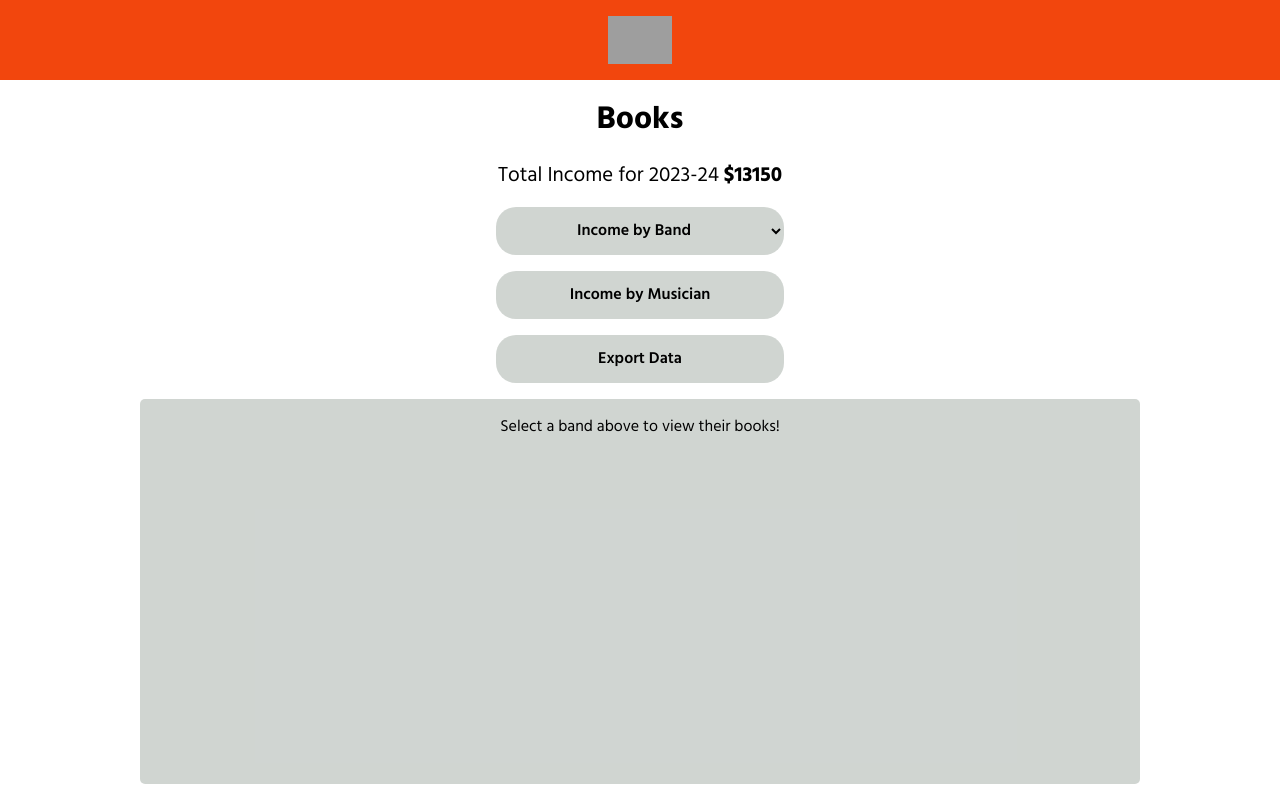
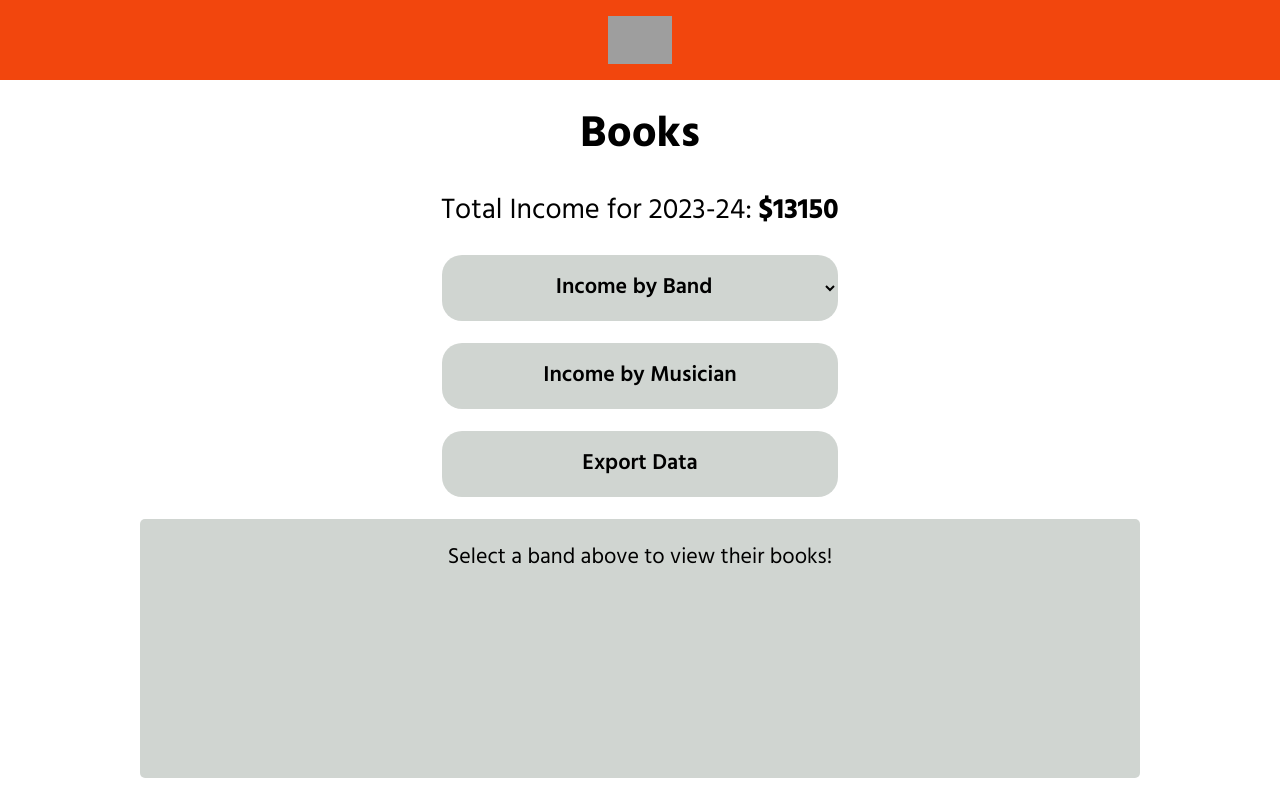
Before and after one commit to RickV85/gig-boss-interview, a React (Vite) app: page / in a window 1280 px wide. Built offline with nearby package versions, Linux system fonts and the light colour scheme; grey boxes are pictures that could not be loaded; the HTML template or start-up script is replaced by a standard one.

Commit message:
Scale up html font sizes on all break points

```diff
--- a/src/components/Books/Books.css
+++ b/src/components/Books/Books.css
@@ -79,9 +79,9 @@ main {
 .income-display-members {
   display: flex;
   flex-direction: column;
-  justify-content: center;
+  justify-content: flex-start;
   gap: 0.2rem;
   height: 100%;
-  margin: auto;
+  margin: 1rem auto;
   font-size: 1.1rem;
 }
--- a/src/components/TotalIncome/TotalIncome.jsx
+++ b/src/components/TotalIncome/TotalIncome.jsx
@@ -3,7 +3,7 @@ import PropTypes from "prop-types";
 export default function TotalIncome({ total }) {
   return (
     <div className="total-income-div">
-      <h2 className="total-income">Total Income for 2023-24</h2>
+      <h2 className="total-income">Total Income for 2023-24:</h2>
       <h2 className="total-income-amt">{`$${total ? total : 0}`}</h2>
     </div>
   );
--- a/src/index.css
+++ b/src/index.css
@@ -45,23 +45,23 @@ h6 {
 }
 
 html {
-  font-size: 10px;
+  font-size: 14px;
 }
 
 @media screen and (min-width: 400px) {
   html {
-    font-size: 12px;
+    font-size: 18px;
   }
 }
 
 @media screen and (min-width: 769px) {
   html {
-    font-size: 14px;
+    font-size: 20px;
   }
 }
 
 @media screen and (min-width: 1100px) {
   html {
-    font-size: 16px;
+    font-size: 22px;
   }
 }
```
